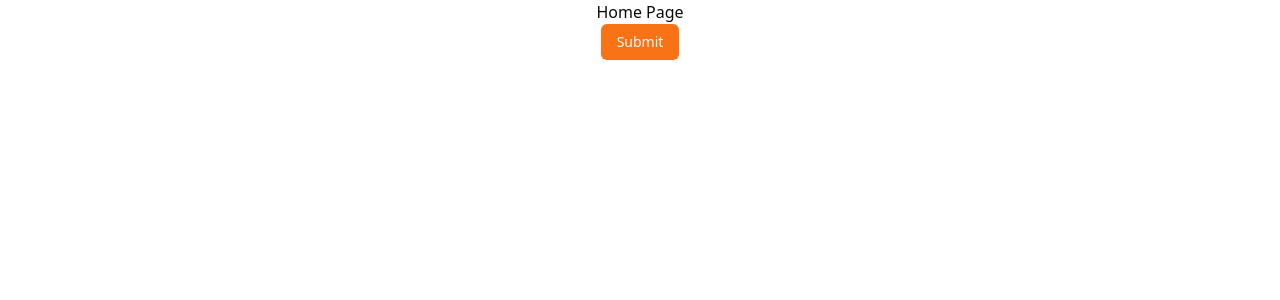
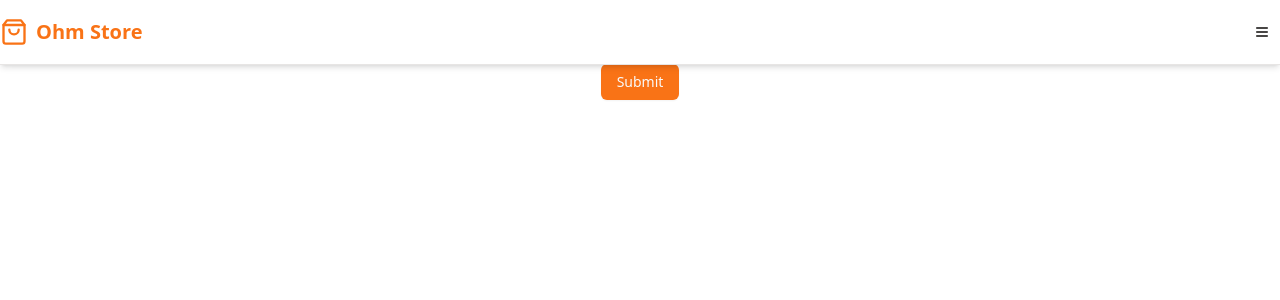
Before and after one commit to Ohm0025/Ohm_Store_next, a Next.js app: page / in a window 1280 px wide. Shown: the top 300 px of the page. Built offline with nearby package versions, Linux system fonts and the light colour scheme.

Commit message:
add:nav-bar

```diff
--- /dev/null
+++ b/src/app/(main)/layout.tsx
@@ -0,0 +1,20 @@
+import React from "react";
+import HeaderCustomer from "@/components/customer-page/headers/header";
+import { authCheck } from "@/features/auths/db/auth";
+
+interface MainLayoutProps {
+  children: React.ReactNode;
+}
+
+const MainLayout = async ({ children }: MainLayoutProps) => {
+  const user = await authCheck();
+
+  return (
+    <div className="min-h-svh flex flex-col">
+      <HeaderCustomer user={user} />
+      <main className="pt-16 max-w-7xl mx-auto px-4 xl:px-0">{children}</main>
+    </div>
+  );
+};
+
+export default MainLayout;
--- a/src/app/page.tsx
+++ b/src/app/(main)/page.tsx
@@ -6,12 +6,9 @@ import React from "react";
 const HomePage = () => {
   const handleOnClick = () => console.log("Hello World");
   return (
-    <div className="flex flex-col items-center">
-      <h1>Home Page</h1>
-      <Button className="hover:cursor-pointer" onClick={handleOnClick}>
-        Submit
-      </Button>
-    </div>
+    <Button className="hover:cursor-pointer" onClick={handleOnClick}>
+      Submit
+    </Button>
   );
 };
 
--- a/src/app/auth/layout.tsx
+++ b/src/app/auth/layout.tsx
@@ -1,6 +1,7 @@
 import React from "react";
 import { authCheck } from "@/features/auths/db/auth";
 import { redirect } from "next/navigation";
+import HeaderCustomer from "@/components/customer-page/headers/header";
 
 interface AuthLayoutProps {
   children: React.ReactNode;
@@ -15,6 +16,7 @@ async function AuthLayout({ children }: AuthLayoutProps) {
 
   return (
     <div className="flex flex-col justify-center min-h-svh">
+      <HeaderCustomer user={null} />
       <main>{children}</main>
     </div>
   );
--- /dev/null
+++ b/src/components/customer-page/headers/cartIcon.tsx
@@ -0,0 +1,13 @@
+import React from "react";
+import { ShoppingCart } from "lucide-react";
+import Link from "next/link";
+
+const CartIconBtn = () => {
+  return (
+    <Link href={"/cart"}>
+      <ShoppingCart size={20} />
+    </Link>
+  );
+};
+
+export default CartIconBtn;
--- /dev/null
+++ b/src/components/customer-page/headers/header.tsx
@@ -0,0 +1,28 @@
+import React from "react";
+import Link from "next/link";
+import { ShoppingBag } from "lucide-react";
+import Navbar from "./navbar";
+import { UserType } from "@/types/user";
+
+interface HeaderCustomerProps {
+  user: UserType | null;
+}
+
+const HeaderCustomer = ({ user }: HeaderCustomerProps) => {
+  return (
+    <header className="fixed top-0 left-0 inset-x-0 z-40 border-b border-b-border shadow-md">
+      <div className="max-w-7xl mx-auto px-4 xl:px-0 flex justify-between items-center h-16">
+        {/* Icon */}
+        <Link href={"/"} className="flex items-center gap-2 text-primary">
+          <ShoppingBag size={28} />
+          <h2 className="text-xl font-bold">Ohm Store</h2>
+        </Link>
+
+        {/* Menu */}
+        <Navbar user={user} />
+      </div>
+    </header>
+  );
+};
+
+export default HeaderCustomer;
--- /dev/null
+++ b/src/components/customer-page/headers/mobileMenu.tsx
@@ -0,0 +1,13 @@
+import React from "react";
+import { Menu } from "lucide-react";
+import { Button } from "@/components/ui/button";
+
+const MobileMenu = () => {
+  return (
+    <Button variant="ghost" size="icon">
+      <Menu size={20} />
+    </Button>
+  );
+};
+
+export default MobileMenu;
--- /dev/null
+++ b/src/components/customer-page/headers/navbar.tsx
@@ -0,0 +1,25 @@
+import { UserType } from "@/types/user";
+import React from "react";
+import MobileMenu from "./mobileMenu";
+import CartIconBtn from "./cartIcon";
+
+interface NavbarProps {
+  user: UserType | null;
+}
+
+const Navbar = ({ user }: NavbarProps) => {
+  return (
+    <nav className="flex items-center gap-3">
+      {/* Mobile Nav */}
+      {user && <CartIconBtn />}
+      <MobileMenu />
+      {/* Desktop Nav */}
+      <div className="hidden">
+        <div>Desktop Links</div>
+        {user ? <div>Desktop user menu</div> : <div>Go to sigin btn</div>}
+      </div>
+    </nav>
+  );
+};
+
+export default Navbar;
--- a/src/features/auths/db/auth.ts
+++ b/src/features/auths/db/auth.ts
@@ -137,6 +137,5 @@ export const signin = async (input: SigninInput) => {
 
 export const authCheck = async () => {
   const userId = (await headers()).get("x-user-id");
-  console.log("userId", userId);
   return userId ? await getUserById(userId) : null;
 }; //get userid from middleware
--- /dev/null
+++ b/src/types/user.d.ts
@@ -0,0 +1,7 @@
+//in file .d.ts - can't have any declare variable or function
+import { User } from "@prisma/client";
+
+export interface UserType
+  extends Omit<User, "pictureId" | "password" | "createdAt" | "updatedAt"> {
+  //can add more fields in {}
+} //omit - use for ruleout some fields
```
